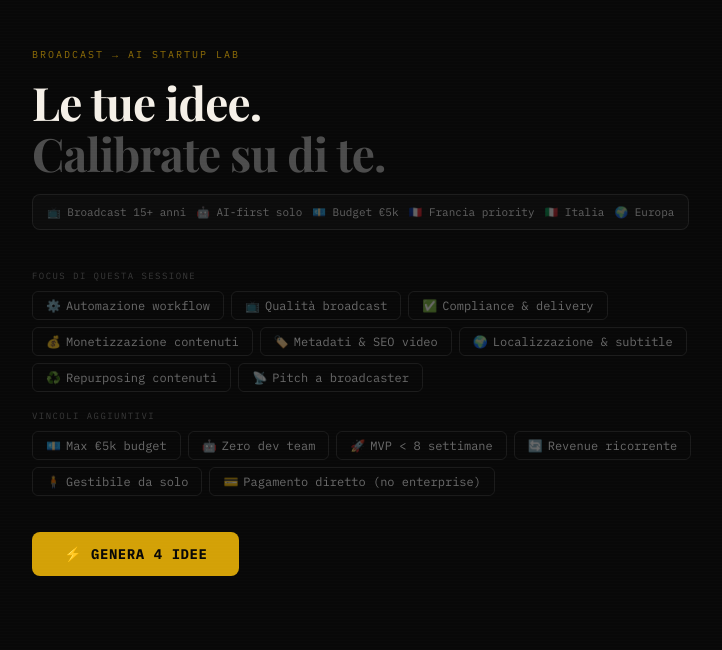
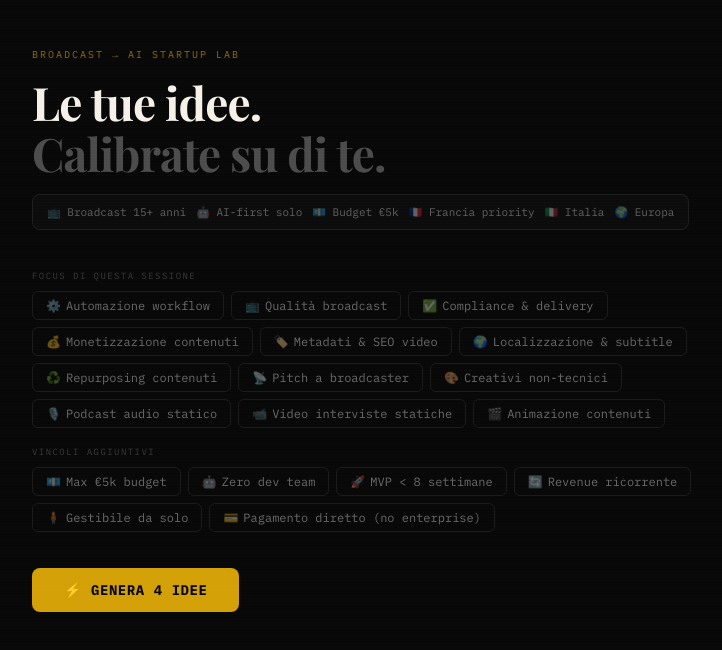
Before and after one commit to GiordanoAskida/startup-lab, a Next.js app: page / in a window 1280 px wide. Shown: the top 650 px of the page, without its empty margins (222-944 px from the left). Built offline with nearby package versions, Linux system fonts and the light colour scheme.

Commit message:
Add new categories for non-technical and media content

```diff
--- a/app/page.jsx
+++ b/app/page.jsx
@@ -10,6 +10,10 @@ const FOCUS_AREAS = [
   { id: "localization", label: "Localizzazione & subtitle", icon: "🌍" },
   { id: "repurpose", label: "Repurposing contenuti", icon: "♻️" },
   { id: "pitching", label: "Pitch a broadcaster", icon: "📡" },
+  { id: "nontecnici", label: "Creativi non-tecnici", icon: "🎨" },
+  { id: "podcastaudio", label: "Podcast audio statico", icon: "🎙️" },
+  { id: "videointerviste", label: "Video interviste statiche", icon: "📹" },
+  { id: "animazione", label: "Animazione contenuti", icon: "🎬" },
 ];
 
 const CONSTRAINTS = [
```
